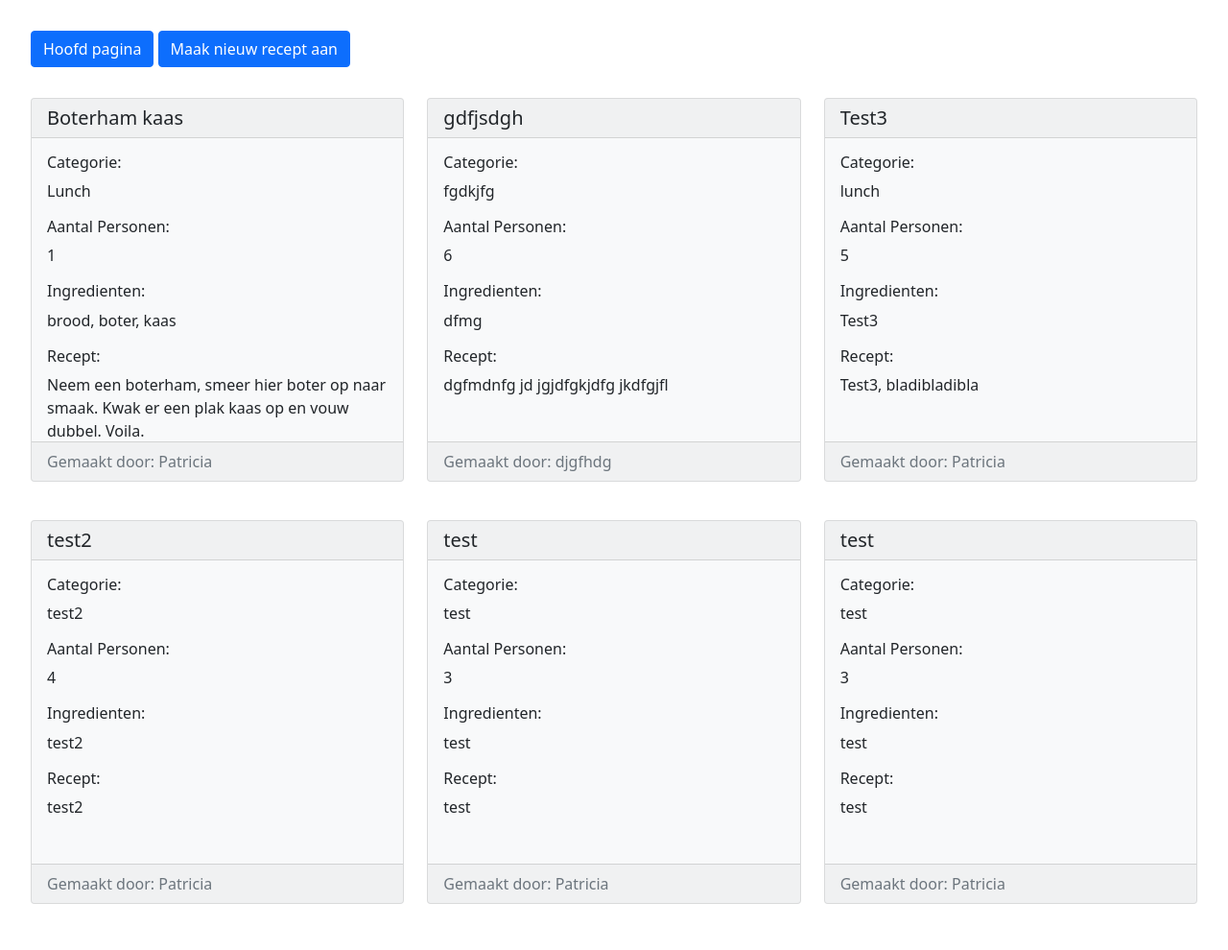
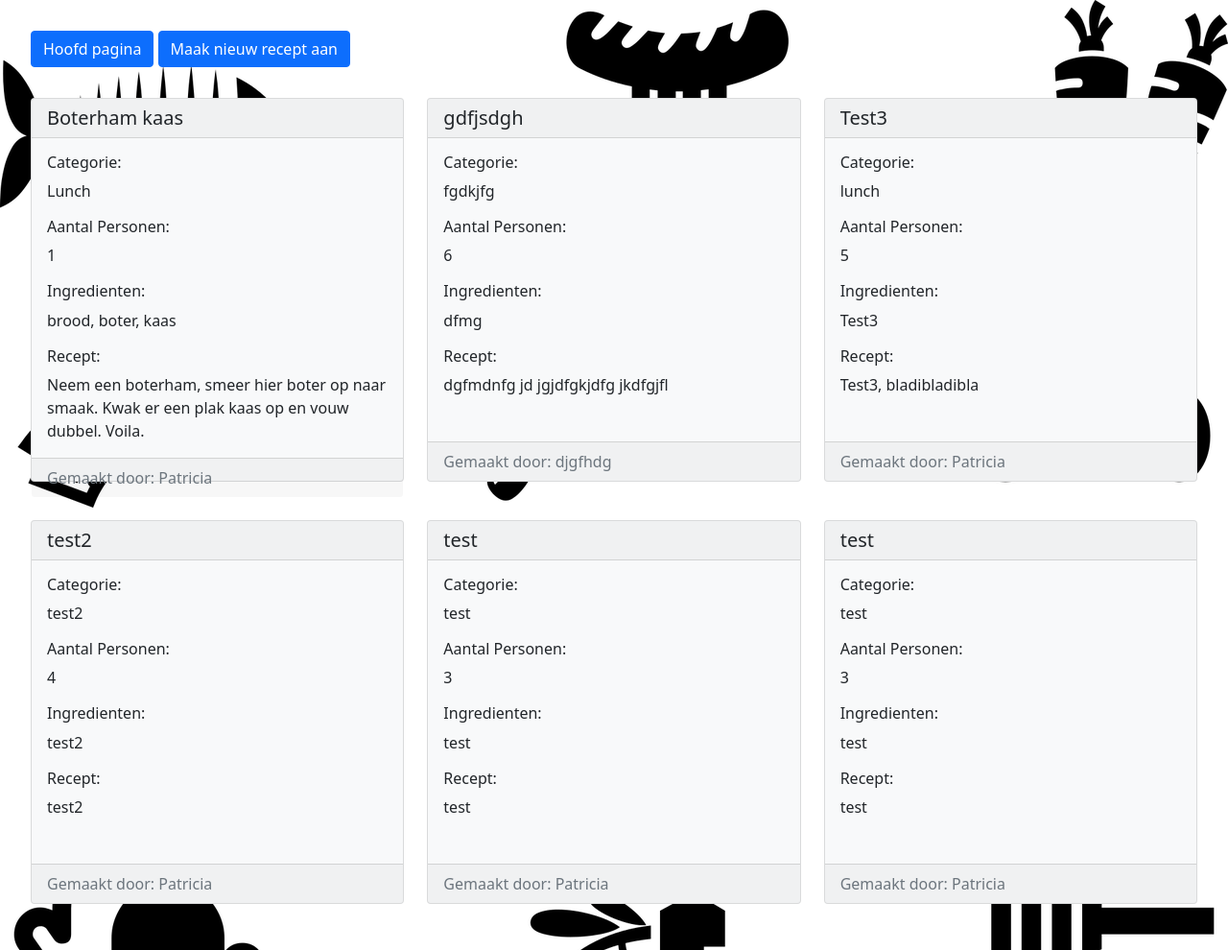
Before and after one commit to TheRealSpectrum/SpaceDuck-receptenboek, a PHP site: page / in a window 1280 px wide. Shown: the whole page at 96% size. Run offline with PHP 8.4, Linux system fonts and the light colour scheme; data comes from the database, SQL or seed files in the repository.

Commit message:
multiple small changes

```diff
--- a/assets/css/style.css
+++ b/assets/css/style.css
@@ -2,3 +2,10 @@
     max-height: 50vh;
     min-height: 50vh;
 }
+
+body {
+    background-image: url("food-icons-6020483_1280.png");
+}
+section {
+    --bs-secondary: #6c757d;
+}
--- a/create.php
+++ b/create.php
@@ -3,7 +3,7 @@
     require_once("functions/init.php");
     include("parts/header.php");
 ?>
-    <section>
+    <section class=bg-light>
         <h1>Mijn Recept</h1>
 
         <form action="./parts/insert.php" method="post">
--- a/index.php
+++ b/index.php
@@ -3,14 +3,14 @@
     include("parts/header.php");
 ?>
 
-        <div class="row row-cols-1 row-cols-md-3 g-4">
+        <div class="card-group row row-cols-1 row-cols-md-3 g-4">
             <?php
                 $all_rows = get_all_rows();
                 while($row = $all_rows->fetch_assoc()) {
-                    $result = "<div class='col '>";
-                    $result .= "<div class='card text-dark bg-light mb-3'>";
+                    $result = "<div class='col'>";
+                    $result .= "<div class='card text-dark bg-light mb-3 h-100'>";
                     $result .= "<h5 class='card-header'>" . htmlspecialchars($row["naam_recept"]) . "</h5>";
-                    $result .= "<div class='card-body overflow-auto'>";
+                    $result .= "<div class='card-body'>";
                     $result .= "<h6>Categorie:</h6>";
                     $result .= "<p class='card-text'>" . htmlspecialchars($row["naam_categorie"]) . "</p>";
                     $result .= "<h6>Aantal Personen:</h6>";
```
Also changed, not shown: assets/css/food-icons-6020483_1280.png (added), parts/header.php (line endings or trailing spaces).
